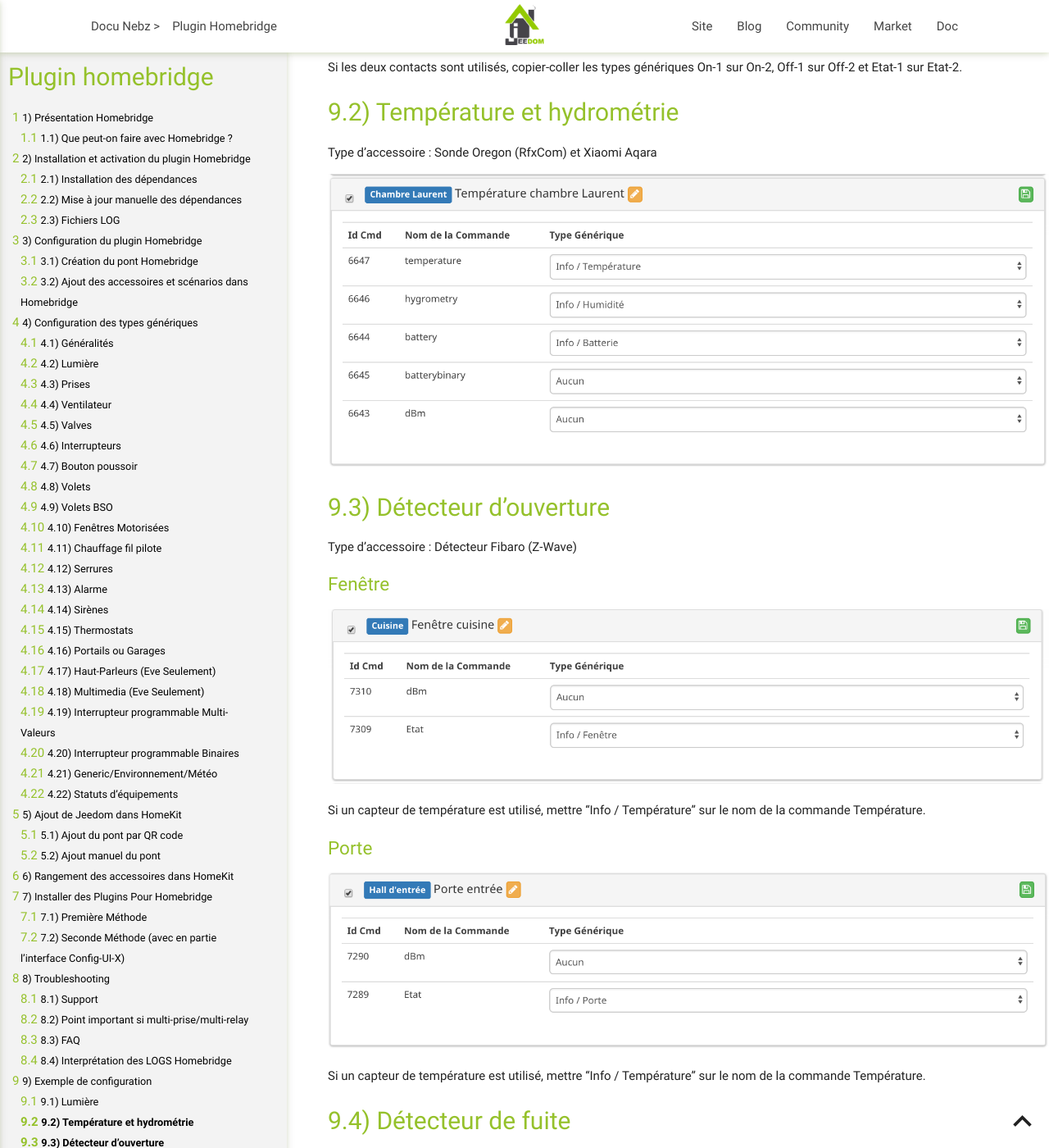
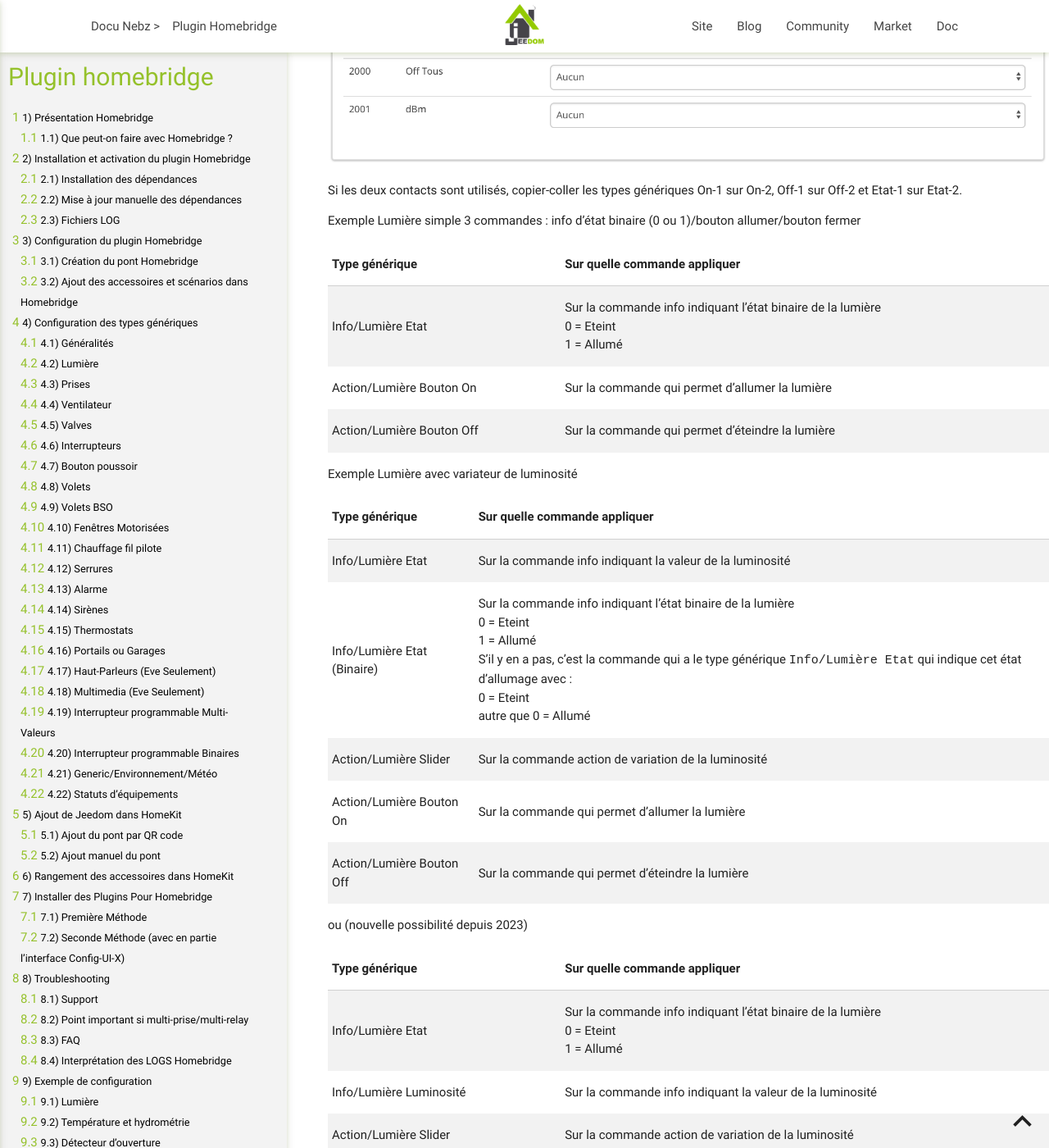
Before and after one commit to NebzHB/jeedom_docs, a Jekyll site: the page built from plugins/homebridge/fr_FR/index.md, in a window 1280 px wide and 1400 px high, scrolled down 45043 px. Shown: the whole window at 82% size. Built offline with Jekyll 4.4.1, drawn with Linux system fonts in a browser that asks for light colours; some of the changed text lies outside the part shown.

Commit message:
Update index.md

```diff
--- a/plugins/homebridge/fr_FR/index.md
+++ b/plugins/homebridge/fr_FR/index.md
@@ -220,10 +220,10 @@
 
 |Type générique  | Obligatoire | Valeurs possibles |
 |---------------|:---------:|-------------|
-|Info/Lumière Etat (Binaire)|`NON`|Ajout uniquement pour les lumières dont la luminosité ne change pas lorsqu’elle est éteinte (Yeelight, Ikea, …)<br/>0 = Eteint<br/>Autre que 0 = Allumé|
-|Info/Lumière Etat|`OUI`|Luminosité<br/>0-100 Ou 0-99 ou 0-255<br/>(en fonction du max de Action/Lumière Slider)<br/>ou Binaire<br/>0 = Eteint<br/> autre que 0 = Allumé|
-|Info/Lumière Luminosité|`NON`|NE PAS UTILISER !!!<br/>Préférez Info/Lumière Etat|
-|Action/Lumière Slider|`OUI`|Réf. vers Lumière Etat|
+|Info/Lumière Etat|`OUI`|Soit Luminosité<br/>0-100 Ou 0-99 ou 0-255<br/>(en fonction du max de Action/Lumière Slider)<br/>ou Soit Binaire<br/>0 = Eteint<br/> autre que 0 = Allumé|
+|Info/Lumière Etat (Binaire)|`NON`|Ajout uniquement pour les lumières dont la luminosité ne change pas lorsqu’elle est éteinte (Yeelight, Ikea, …)<br/>0 = Eteint<br/>Autre que 0 = Allumé<br/>Utiliser uniquement avec Lumière Etat|
+|Info/Lumière Luminosité|`NON`|Supporté depuis 2023<br/>Luminosité<br/>0-100 Ou 0-99 ou 0-255<br/>(en fonction du max de Action/Lumière Slider)<br/>Utiliser avec Lumière Etat sur la commande binaire<br/>(et pas Lumière Etat (Binaire) !!|
+|Action/Lumière Slider|`Si Luminosité variable`|Réf. vers Lumière Luminosité ou Lumière Etat|
 |Action/Lumière Bouton On|`OUI`|Réf. vers Lumière Etat :<br/>- Binaire s’il est présent<br/>- Etat sinon|
 |Action/Lumière Bouton Off|`OUI`|Réf. vers Lumière Etat :<br/>- Binaire s’il est présent<br/>- Etat sinon|
 |Info/Lumière Couleur|`NON`|Format #RRGGBB|
@@ -800,6 +802,34 @@
 ![lumiere-2](../images/lumiere-2.png)
 
 Si les deux contacts sont utilisés, copier-coller les types génériques On-1 sur On-2, Off-1 sur Off-2 et Etat-1 sur Etat-2.
+
+Exemple Lumière simple 3 commandes : info d'état binaire (0 ou 1)/bouton allumer/bouton fermer
+
+|Type générique|Sur quelle commande appliquer|
+|--------------|-----------------------------|
+|Info/Lumière Etat|Sur la commande info indiquant l'état binaire de la lumière<br/>0 = Eteint<br/> 1 = Allumé|
+|Action/Lumière Bouton On|Sur la commande qui permet d'allumer la lumière|
+|Action/Lumière Bouton Off|Sur la commande qui permet d'éteindre la lumière|
+
+Exemple Lumière avec variateur de luminosité
+
+|Type générique|Sur quelle commande appliquer|
+|--------------|-----------------------------|
+|Info/Lumière Etat|Sur la commande info indiquant la valeur de la luminosité|
+|Info/Lumière Etat (Binaire)|Sur la commande info indiquant l'état binaire de la lumière<br/>0 = Eteint<br/> 1 = Allumé<br/>S'il y en a pas, c'est la commande qui a le type générique `Info/Lumière Etat` qui indique cet état d'allumage avec :<br/>0 = Eteint<br/> autre que  0 = Allumé|
+|Action/Lumière Slider|Sur la commande action de variation de la luminosité|
+|Action/Lumière Bouton On|Sur la commande qui permet d'allumer la lumière|
+|Action/Lumière Bouton Off|Sur la commande qui permet d'éteindre la lumière|
+
+ou (nouvelle possibilité depuis 2023)
+
+|Type générique|Sur quelle commande appliquer|
+|--------------|-----------------------------|
+|Info/Lumière Etat|Sur la commande info indiquant l'état binaire de la lumière<br/>0 = Eteint<br/> 1 = Allumé|
+|Info/Lumière Luminosité|Sur la commande info indiquant la valeur de la luminosité|
+|Action/Lumière Slider|Sur la commande action de variation de la luminosité|
+|Action/Lumière Bouton On|Sur la commande qui permet d'allumer la lumière|
+|Action/Lumière Bouton Off|Sur la commande qui permet d'éteindre la lumière|
 
 Température et hydrométrie
 ---------------------------
```
Also changed, not shown: other parts of plugins/homebridge/fr_FR/index.md (+2 -0 lines).
